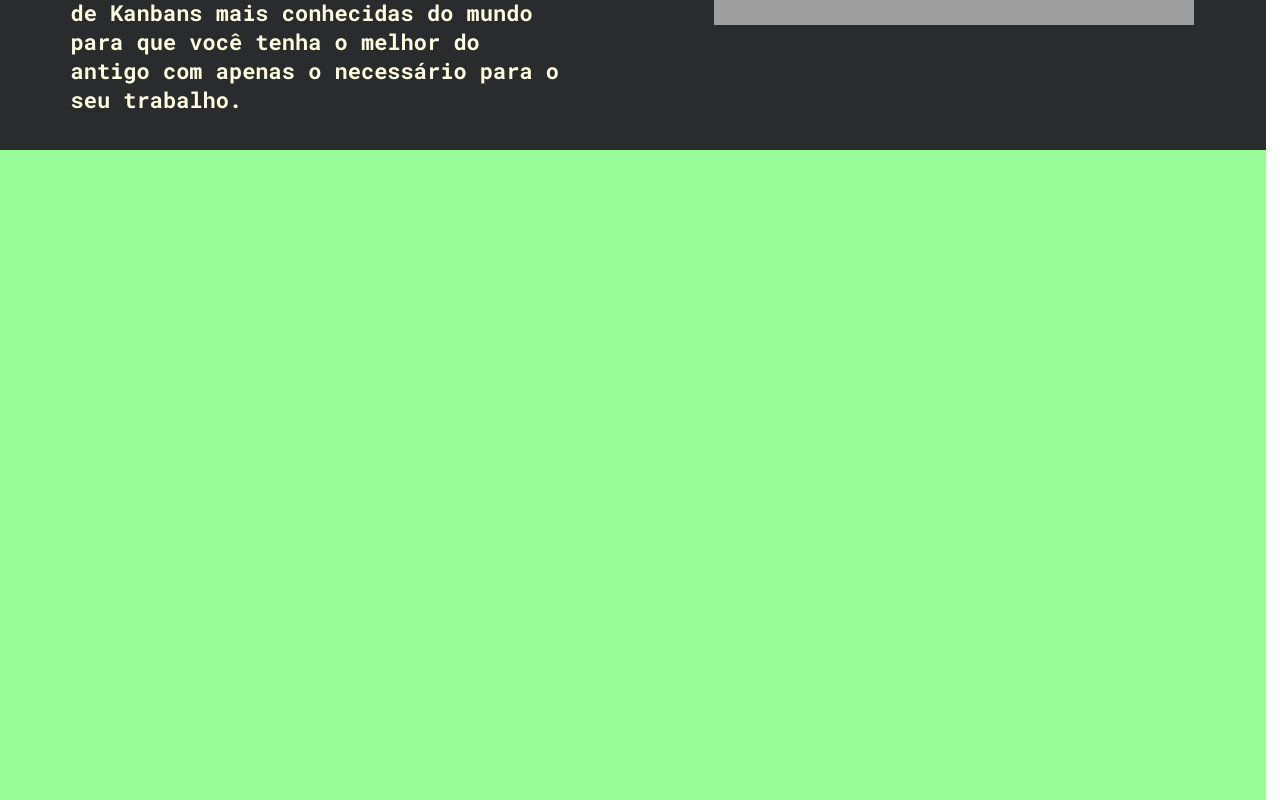
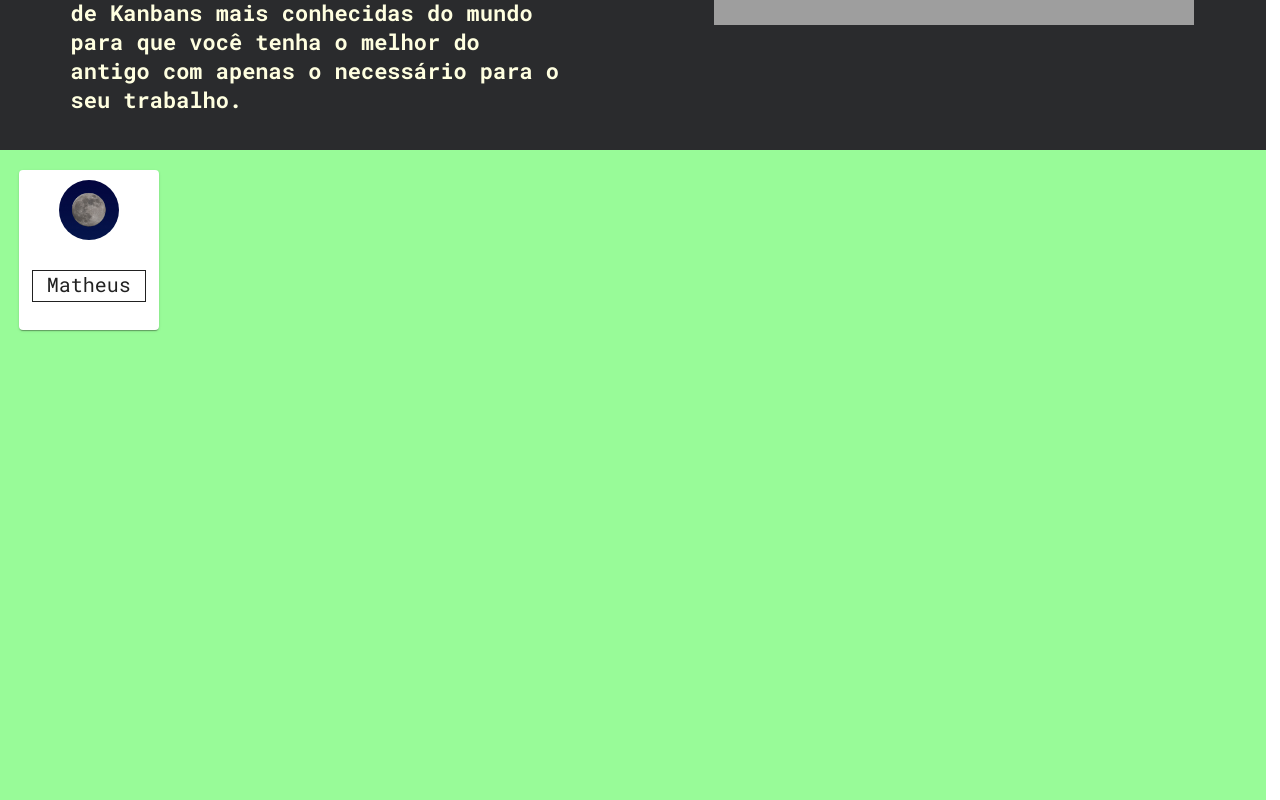
Before and after one commit to JardelLacerda/dev-space, a React (Create React App) app: page /about in a window 1280 px wide. Shown: the part 1715-2515 px from the top of the page. Built offline with nearby package versions, Linux system fonts and the light colour scheme; grey boxes are pictures that could not be loaded.

Commit message:
feat: CardUsers done

```diff
--- /dev/null
+++ b/src/components/CardUsers/index.js
@@ -0,0 +1,22 @@
+/*
+
+* <AvatarStyled/>  e <CardUser/>
+    - Recebe props medium e large para alterar tamanho
+Sem essas props o padrão é small
+    - Recebe por props a imagem
+* <Name />
+    - Recebe por props o nome por children
+ */
+
+import { AvatarStyled, CardUser, Name } from "./style";
+
+const CardUsers = ({ srcImg, children }) => {
+  return (
+    <CardUser>
+      <AvatarStyled src={srcImg} />
+      <Name>{children}</Name>
+    </CardUser>
+  );
+};
+
+export default CardUsers;
--- /dev/null
+++ b/src/components/CardUsers/style.js
@@ -0,0 +1,46 @@
+import styled from "styled-components";
+import { Card, Avatar } from "@material-ui/core";
+
+export const CardContainer = styled.div`
+  width: 80%;
+  border: 1px solid red;
+  display: flex;
+  flex-direction: column;
+  align-items: center;
+  justify-content: space-around;
+
+  @media (min-width: 700px) {
+    flex-direction: row;
+  }
+`;
+
+export const CardUser = styled(Card)`
+  width: ${(props) =>
+    props.medium ? "180px" : props.large ? "200px" : "140px"};
+
+  height: ${(props) =>
+    props.medium ? "200px" : props.large ? "220px" : "160px"};
+  margin: 20px;
+
+  display: flex;
+  flex-direction: column;
+  align-items: center;
+`;
+
+export const AvatarStyled = styled(Avatar)`
+  margin: 10px;
+  && {
+    width: ${(props) =>
+      props.medium ? "80px" : props.large ? "100px" : "60px"};
+    height: ${(props) =>
+      props.medium ? "80px" : props.large ? "100px" : "60px"};
+  }
+`;
+
+export const Name = styled.p`
+  border: 1px solid;
+  width: 80%;
+  height: 30px;
+  text-align: center;
+  font-size: 20px;
+`;
--- a/src/pages/about/index.js
+++ b/src/pages/about/index.js
@@ -19,6 +19,7 @@ import { ThemeContext } from "../../providers/theme";
 import Astronaut2 from "../../images/astronaut2.jpeg";
 import Moon from "../../images/moon.jpg";
 import Moon3 from "../../images/moon3.jpg";
+import CardUsers from "../../components/CardUsers";
 
 const About = () => {
   const { theme, ThemeDark, ThemeLigth } = useContext(ThemeContext);
@@ -92,7 +93,9 @@ const About = () => {
 
           <Image moon src={Moon3} />
         </MainDetailsContainer>
-        <SquadDetails />
+        <SquadDetails>
+          <CardUsers srcImg={Moon}>Matheus</CardUsers>
+        </SquadDetails>
       </MainContainer>
     </Container>
   );
```
